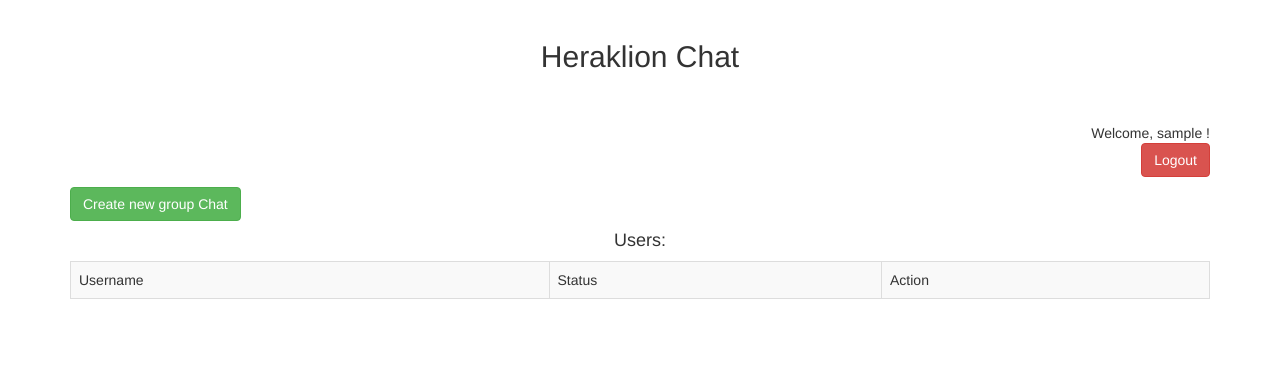
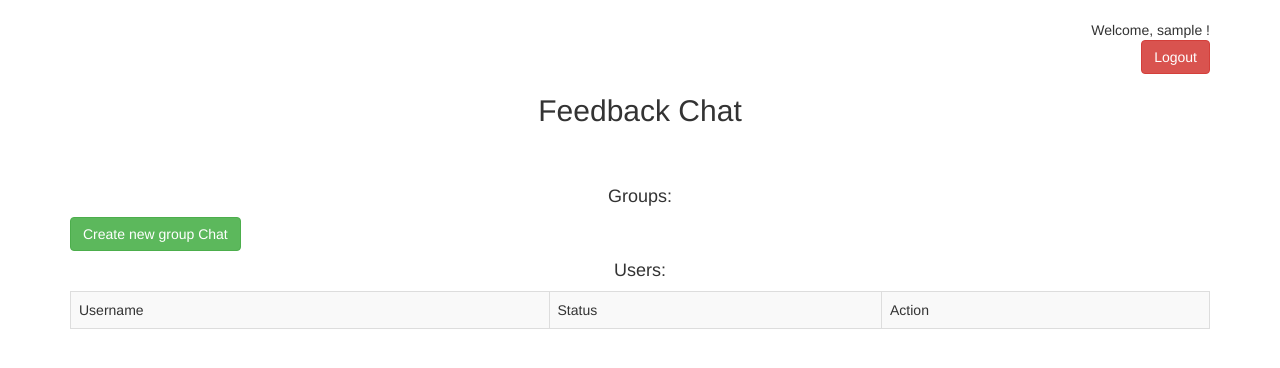
Before and after one commit to JKulpinski/php_chat_crete, a PHP site: page / in a window 1280 px wide. Shown: the top 368 px of the page. Run offline with PHP 8.4, Linux system fonts and the light colour scheme; the visitor is signed in with stand-in values (Sample User, id 1); data that the repository does not hold is empty; some libraries are stand-ins or nearby versions.

Commit message:
some things

```diff
--- a/index.php
+++ b/index.php
@@ -26,10 +26,10 @@ if (!isset($_SESSION['user_id'])) { // if user isn't login yet it redirect him t
     <!--show on mobile devices-->
     <meta name="viewpoint" content="width=device-width, initial-scale=1.0"/>
     <link href="https://fonts.googleapis.com/css?family=Roboto+Mono" rel="stylesheet">
-    <!--    <link rel="stylesheet" type="text/css" href="style.css"/>-->
+    <!--        <link rel="stylesheet" type="text/css" href="style.css"/>-->
     <link rel="icon" href="favicon.ico"/>
     <link rel="shortcut icon" type="image/x-icon" href="favicon.ico"/>
-    <title>Heraklion Chat</title>
+    <title>Feedback Chat</title>
     <link rel="stylesheet" href="//code.jquery.com/ui/1.12.1/themes/base/jquery-ui.css">
     <link rel="stylesheet" href="https://maxcdn.bootstrapcdn.com/bootstrap/3.3.7/css/bootstrap.min.css">
     <script src="https://code.jquery.com/jquery-1.12.4.js"></script>
@@ -39,14 +39,15 @@ if (!isset($_SESSION['user_id'])) { // if user isn't login yet it redirect him t
 <div class="container">
     <br/>
 
-    <h2 align="center">Heraklion Chat</h2><br/>
-    <br/>
 
     <div class="table-responsive">
         <p align="right">Welcome, <?php echo $_SESSION['username']; ?> <!--<?php echo $cos ?> -->!
 
             <br><a href="logout.php" class="btn btn-danger">Logout</a></p>
 
+        <h2 align="center">Feedback Chat</h2><br/>
+        <br/>
+        <h4 align="center">Groups:</h4>
         <input type="hidden" id="is_active_group_chat_window" value="no"/>
         <div name="group_chat" id="group_chat">Group Chat</div>
         <input type="hidden" id="is_active_create_chat_window" value="no"/>
--- a/login.php
+++ b/login.php
@@ -70,7 +70,7 @@ if (isset($_POST['login'])) { // when press submit button
 <div class="container">
     <br/>
 
-    <h2 align="center">Heraklion Chat</a></h2><br/>
+    <h2 align="center">Feedback Chat</a></h2><br/>
     <br/>
     <div class="panel panel-default">
         <div class="panel-heading">Chat Application Login</div>
--- a/register.php
+++ b/register.php
@@ -65,7 +65,7 @@ if (isset($_POST["register"])) {
 
 <html>
 <head>
-    <title>Heraklion Chat</title>
+    <title>Feedback Chat</title>
     <link rel="stylesheet" href="//code.jquery.com/ui/1.12.1/themes/base/jquery-ui.css">
     <link rel="stylesheet" href="https://maxcdn.bootstrapcdn.com/bootstrap/3.3.7/css/bootstrap.min.css">
     <script src="https://code.jquery.com/jquery-1.12.4.js"></script>
@@ -75,10 +75,10 @@ if (isset($_POST["register"])) {
 <div class="container">
     <br/>
 
-    <h2 align="center">Heraklion Chat</a></h2><br/>
+    <h2 align="center">Feedback Chat</a></h2><br/>
     <br/>
     <div class="panel panel-default">
-        <div class="panel-heading">Heraklion Chat Register</div>
+        <div class="panel-heading">Feedback Chat Register</div>
         <div class="panel-body">
             <form method="post">
                 <span class="text-danger"><?php echo $message; ?></span>
--- a/style.css
+++ b/style.css
@@ -1,4 +1,8 @@
 /* CSS Document */
+* {
+    background-color: #cc5734;
+}
+
 body {
     font:12px arial;
     color: #222;
```
